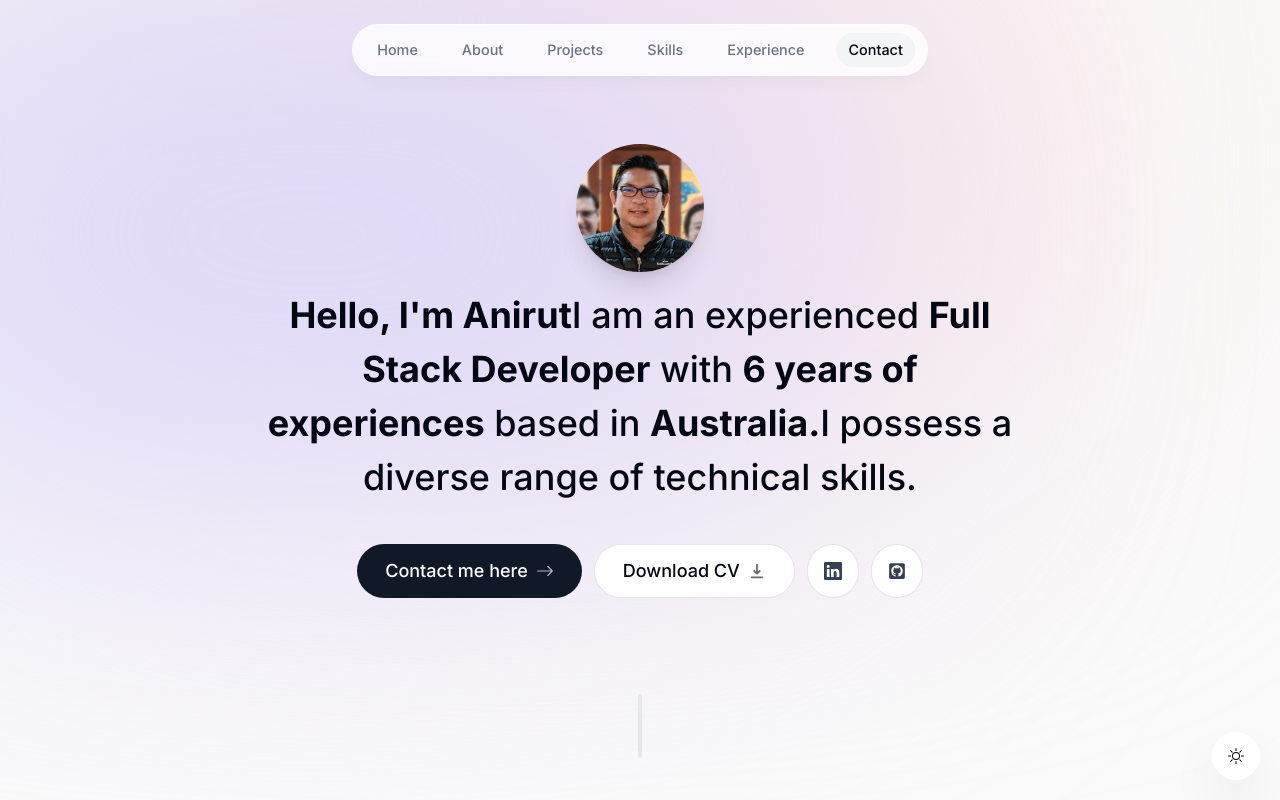
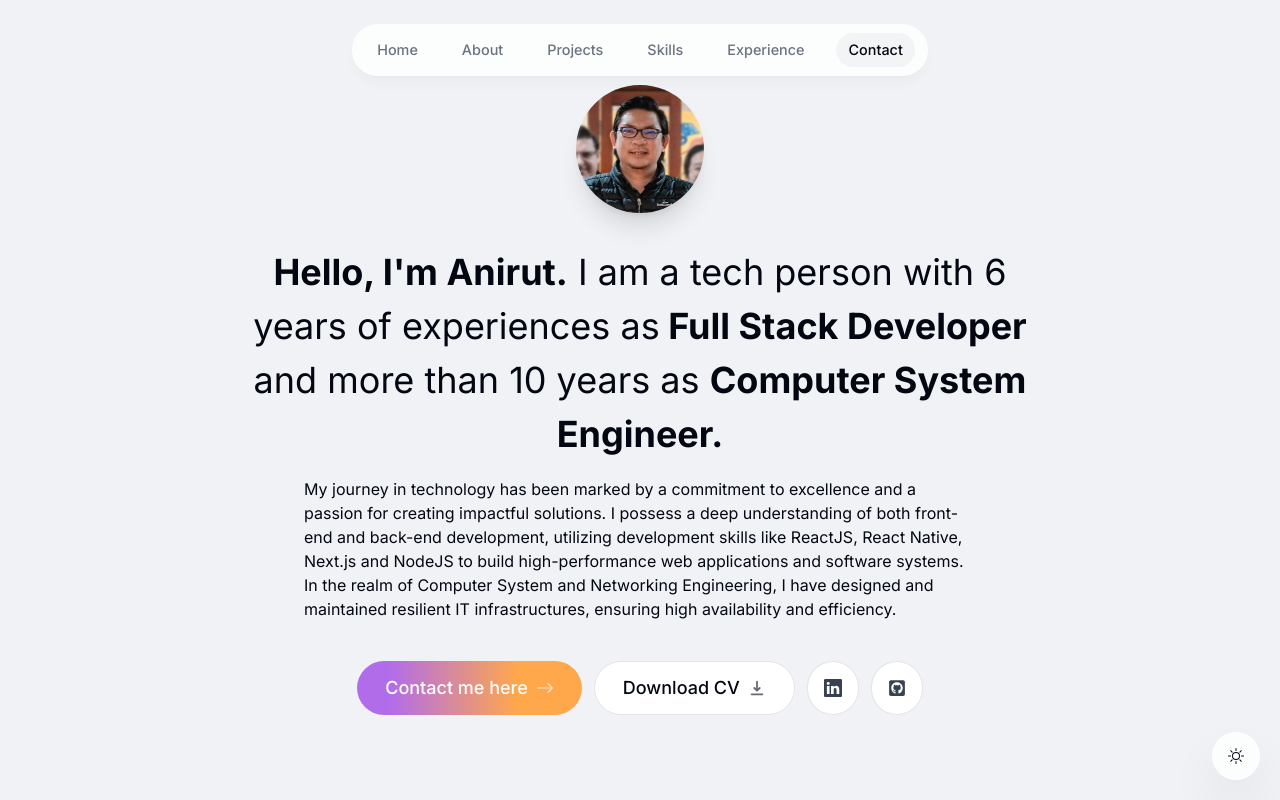
Before and after one commit to aoddy10/portfolio, a Next.js app: page / in a window 1280 px wide. Shown: the top 800 px of the page. Built offline with nearby package versions, Linux system fonts and the light colour scheme; no server answers.

Commit message:
update hero section.

```diff
--- a/src/app/globals.css
+++ b/src/app/globals.css
@@ -19,43 +19,11 @@ html.dark {
 }
 
 
-.heading-ct1 {
-    @apply text-[84px] font-bold leading-[100%] text-[var(--state-bold)]
-}
-.heading-1 {
-    @apply text-[72px] font-bold leading-[125%] text-[var(--state-bold)]
-}
-.heading-2 {
-    @apply text-[64px] font-bold leading-[125%] text-[var(--state-bold)]
-}
-.heading-3 {
-    @apply text-[56px] font-bold leading-[125%] text-[var(--state-bold)]
-}
-.heading-4 {
-    @apply text-[48px] font-bold leading-[125%] text-[var(--state-bold)]
-}
-.heading-5 {
-    @apply text-[32px] font-bold leading-[125%] text-[var(--state-bold)]
-}
-.heading-6 {
-    @apply text-[24px] font-bold leading-[125%] text-[var(--state-bold)]
-}
-.paragraph-normal {
-    @apply text-[18px] font-[400] leading-[30px] text-[var(--state-bold)]
-}
-.paragraph-sm {
-    @apply text-[16px] font-[400] leading-[24px] text-[var(--state-bold)]
-}
-.paragraph-lg {
-    @apply text-[32px] font-[600] leading-[38px] text-[var(--state-bold)]
-}
-.paragraph-mobile {
-    @apply text-[24px] font-[600] leading-[125%] text-[var(--state-bold)]
-}
+
 
 /* color */
 .bg-gradient {
-    @apply bg-gradient-to-r from-[#B16CEA] via-[14%] via-[#FF5E69] via-[44%] via-[#FF8A56] via-[72%] via-[#FFA84B]
+    @apply bg-gradient-to-r from-[#B16CEA] from-[14%] via-[#FF5E69] via-[44%] via-[#FF8A56] via-[72%] via-[#FFA84B] to-[#FFA84B]
 }
 
 /* button */
--- a/src/app/layout.tsx
+++ b/src/app/layout.tsx
@@ -23,10 +23,10 @@ export default function RootLayout({
   return (
     <html lang="en" className="!scroll-smooth">
       <body
-        className={`${inter.className} bg-zinc-50 text-gray-950 relative pt-28 sm:pt-36 dark:bg-gray-900 dark:text-gray-50 dark:text-opacity-90 `}
+        className={`${inter.className} text-gray-950 relative dark:bg-gray-900 dark:text-gray-50 dark:text-opacity-90 `}
       >
-        <div className=" bg-[#fbe2e3] absolute -z-10 top-[-6rem] right-[11rem] h-[31.25rem] w-[31.25rem] rounded-full blur-[10rem] sm:w-[68.75rem] dark:bg-[#946263]"></div>
-        <div className=" bg-[#dbd7fb] absolute -z-10 top-[-1rem] left-[-35rem] h-[31.25rem] w-[50rem] rounded-full blur-[10rem] sm:w-[68.75rem] md:left-[33rem] lg:left-[-28rem] xl:left-[-15rem] 2xl:left-[-5rem] dark:bg-[#676394]"></div>
+        {/* <div className=" bg-[#fbe2e3] absolute -z-10 top-[-6rem] right-[11rem] h-[31.25rem] w-[31.25rem] rounded-full blur-[10rem] sm:w-[68.75rem] dark:bg-[#946263]"></div>
+        <div className=" bg-[#dbd7fb] absolute -z-10 top-[-1rem] left-[-35rem] h-[31.25rem] w-[50rem] rounded-full blur-[10rem] sm:w-[68.75rem] md:left-[33rem] lg:left-[-28rem] xl:left-[-15rem] 2xl:left-[-5rem] dark:bg-[#676394]"></div> */}
 
         <ThemeContextProvider>
           <ActiveSectionContextProvider>
--- a/src/components/hero.tsx
+++ b/src/components/hero.tsx
@@ -24,8 +24,9 @@ export default function Hero() {
     <section
       ref={ref}
       id="home"
-      className="mb-28 max-w-[50rem] text-center sm:mb-0 scroll-mt-96 justify-center items-center"
+      className=" bg-[var(--primary-white)] flex items-center flex-col justify-center p-4 py-24 sm:h-screen sm:w-screen"
     >
+      {/* avatar */}
       <div className="flex justify-center items-center">
         <div className="relative">
           <motion.div
@@ -45,18 +46,32 @@ export default function Hero() {
         </div>
       </div>
 
-      <motion.h1
+      {/* text */}
+      <motion.section
         initial={{ opacity: 0, y: 100 }}
         animate={{ opacity: 1, y: 0 }}
-        className=" mb-10 mt-4 px-4 text-2xl font-medium !leading-[1.5] sm:text-4xl"
+        className="sm:max-w-[50rem] mt-8 flex flex-col items-center"
       >
-        <span className=" font-bold">Hello, I'm Anirut</span>I am an experienced{" "}
-        <span className=" font-bold">Full Stack Developer</span> with{" "}
-        <span className="font-bold">6 years of experiences</span> based in{" "}
-        <span className=" font-bold">Australia.</span>I possess a diverse range
-        of technical skills.
-      </motion.h1>
+        <h1 className=" text-3xl mb-4 sm:text-4xl !leading-[150%] sm:text-center ">
+          <span className=" font-bold">Hello, I'm Anirut.</span> I am a tech
+          person with 6 years of experiences as
+          <span className=" font-bold"> Full Stack Developer</span> and more
+          than 10 years as{" "}
+          <span className="font-bold">Computer System Engineer.</span>
+        </h1>
+        <p className="sm:max-w-[42rem]">
+          My journey in technology has been marked by a commitment to excellence
+          and a passion for creating impactful solutions. I possess a deep
+          understanding of both front-end and back-end development, utilizing
+          development skills like ReactJS, React Native, Next.js and NodeJS to
+          build high-performance web applications and software systems. In the
+          realm of Computer System and Networking Engineering, I have designed
+          and maintained resilient IT infrastructures, ensuring high
+          availability and efficiency.
+        </p>
+      </motion.section>
 
+      {/* button */}
       <motion.div
         initial={{ opacity: 0, y: 100 }}
         animate={{
@@ -66,11 +81,11 @@ export default function Hero() {
             delay: 0.2,
           },
         }}
-        className=" inline-flex flex-col sm:flex-row justify-center gap-3 px-4 text-lg font-medium"
+        className=" inline-flex flex-col sm:flex-row justify-center gap-3 px-4 text-lg font-medium mt-10"
       >
         <Link
           href="#contact"
-          className=" group  bg-gray-900 text-white px-7 py-3 flex items-center gap-2 rounded-full outline-none focus:scale-110 hover:scale-110 hover:bg-grey-950 active:scale-105 transition"
+          className=" group bg-gradient text-white px-7 py-3 flex items-center gap-2 rounded-full outline-none focus:scale-110 hover:scale-110 hover:bg-grey-950 active:scale-105 transition"
           onClick={() => {
             handleContactButtonClick;
           }}
```
